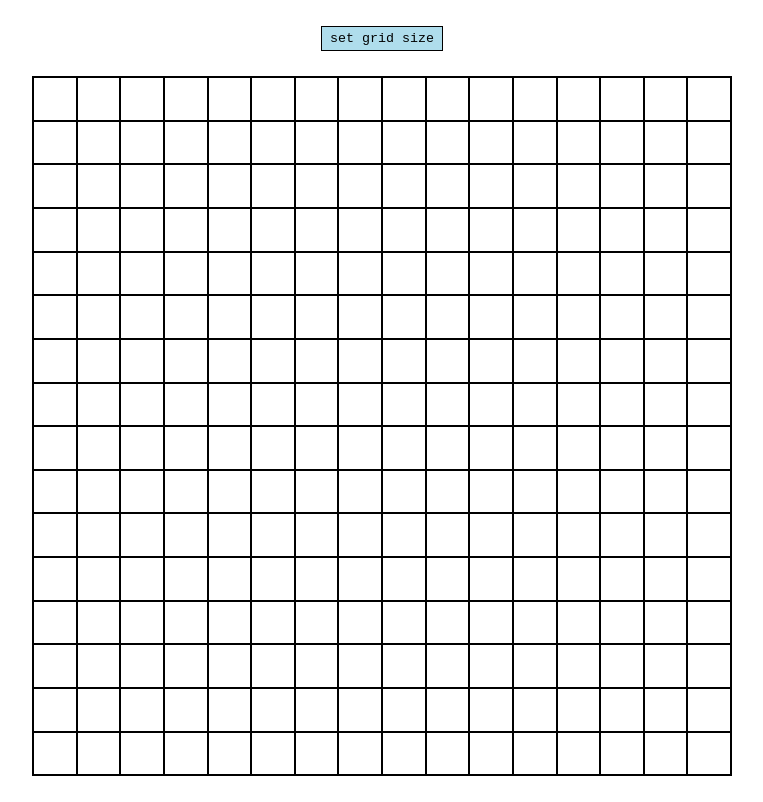
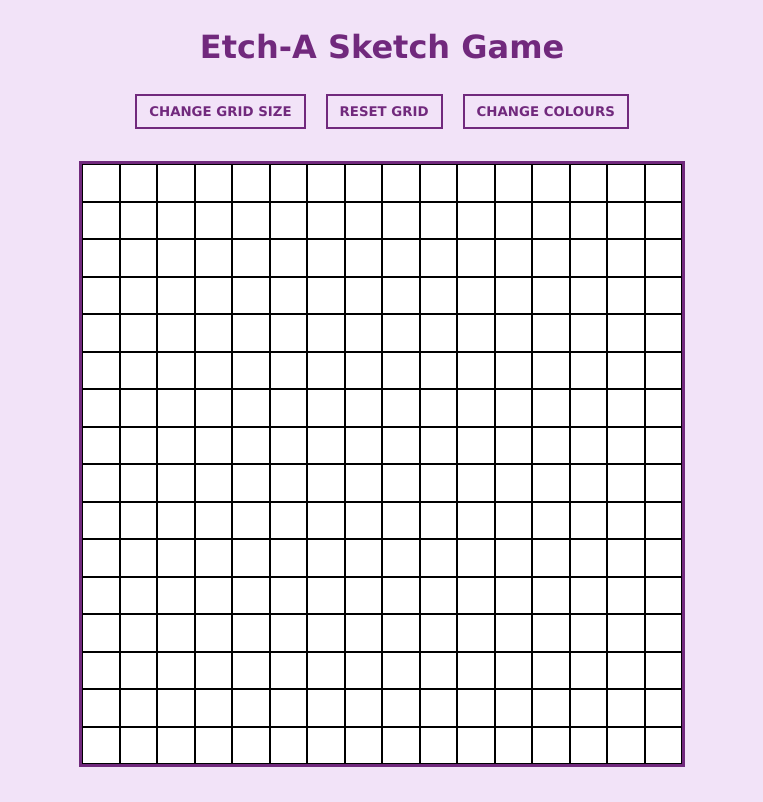
Before and after one commit to aleximichael/etch-a-sketch, a plain HTML site: page index.html in a window 1280 px wide. Shown: the whole page, without its empty margins (258-1021 px from the left). Drawn offline with Linux system fonts and the light colour scheme.

Commit message:
Add: Buttons to reset grid and change colours

```diff
--- a/index.html
+++ b/index.html
@@ -7,9 +7,20 @@
     <link rel="stylesheet" href="styles.css">
 </head>
 <body>
-    <button class="reset-button">set grid size</button>
-    <div class="grid-container"></div>
+    <h1>Etch-A Sketch Game</h1>
+    <div class="button-section">
+        <div class="button-container">
+            <button class="change-size">CHANGE GRID SIZE</button>
+            <button class="reset-grid">RESET GRID</button>
+            <button class="change-colour">CHANGE COLOURS</button>
+        </div>
+    </div>
+
+    <div class="grid-section">
+        <div class="grid-container"></div>
+    </div>
 
     <script src="script.js"></script>
+
 </body>
 </html>
--- a/script.js
+++ b/script.js
@@ -1,32 +1,67 @@
 const gridContainer = document.querySelector(".grid-container");
+const column = document.createElement("div");
+const square = document.createElement("div");
+square.classList.add("square");
 
-const column = document.createElement("div");
-const grid = document.createElement("div");
-
-column.classList.add("col-container");
-grid.classList.add("grid");
-
-function createGrid(defaultSize = 16) {
-    for (let i = 1; i < defaultSize+1; i++) {
+function createGrid(numSquares = 16) {
+    for (let i = 1; i < numSquares+1; i++) {
         let currCol = column.cloneNode(true);
         gridContainer.appendChild(currCol);
 
-        for (let j = 1; j < defaultSize+1; j++) {
-            currCol.appendChild(grid.cloneNode(true));
+        for (let j = 1; j < numSquares+1; j++) {
+            currCol.appendChild(square.cloneNode(true));
         };
     };
 
-    const grids = document.querySelectorAll(".grid");
+    let squareWidth = `${600 / numSquares}px`;
 
-    let alpha = 0;
+    const colourBtn = document.querySelector(".change-colour");
+    let colourToggle = false;
 
-    grids.forEach((grid) => {
-        grid.addEventListener("mouseover", () => {
-            grid.style.backgroundColor = getRandomColour(alpha);
-            alpha < 1 ? alpha += 0.1 : alpha = 0;
+    colourBtn.addEventListener("click", () => {
+        colourToggle = true;
+    })
+
+    let grids = document.querySelectorAll(".square");
+
+    grids.forEach((square) => {
+        square.setAttribute("style", `width: ${squareWidth}; height: ${squareWidth}`);
+        square.addEventListener("mouseover", () => {
+            if (!colourToggle) {
+                square.style.backgroundColor = "black";
+            } else {
+                square.style.backgroundColor = getRandomColour(1);
+            }
         });
     });
-}
+
+};
+
+const sizeBtn = document.querySelector(".change-size");
+
+sizeBtn.addEventListener("click", () => {
+    newGridSize = +prompt("How many squares wide?");
+    console.log(newGridSize);
+    if (newGridSize > 100) {
+        alert("ERROR. Maximum of 100 squares.");
+    } else if (isNaN(newGridSize)) {
+        alert("ERROR. Please enter a number.");
+    // If the user cancels the pop-up - nothing happens
+    } else if (newGridSize === 0) {
+    } else {
+        gridContainer.replaceChildren();
+        createGrid(newGridSize);
+    };
+});
+
+const resetBtn = document.querySelector(".reset-grid");
+
+resetBtn.addEventListener("click", () => {
+    let grids = document.querySelectorAll(".square");
+    grids.forEach((square) => {
+        square.style.backgroundColor = "white";
+    });
+});
 
 function getRandomColour(alpha) {
     let r = Math.floor(Math.random()*255);
@@ -35,19 +70,4 @@ function getRandomColour(alpha) {
     return `rgb(${r}, ${g}, ${b}, ${alpha})`;
 }
 
-const gridBtn = document.querySelector(".reset-button");
-
-gridBtn.addEventListener("click", ()=> {
-    newGridSize = +prompt("How many squares wide?");
-    console.log(newGridSize);
-    if (newGridSize > 100) {
-        alert("ERROR. Maximum of 100 squares.");
-    } else if (isNaN(newGridSize)) {
-        alert("ERROR. Please enter a number.");
-    } else {
-        gridContainer.replaceChildren();
-        createGrid(newGridSize);
-    };
-});
-
 createGrid();
--- a/styles.css
+++ b/styles.css
@@ -4,33 +4,64 @@
     box-sizing: border-box;
 }
 
-.grid-container {
-    margin: 2vw auto;
-    display: flex;
-    max-width: 700px;
-    border: 0.05em solid black;
+/* Text and Buttons */
+
+body {
+    background-color: #f2e3f8;
 }
 
-.col-container {
-    flex: auto;
-    display: flex;
-    flex-direction: column;
+h1 {
+    font-family: Verdana, sans-serif;
+    margin: 28px;
+    text-align: center;
+    color: #71297d;
 }
 
-.grid {
-    aspect-ratio: 1/1;
-    border: 0.05em solid black;
+.button-section {
+    display: flex;
+    justify-content: center;
+}
+
+.button-container {
+    max-width: 600px;
+    display: flex;
+    gap: 20px;
 }
 
 button {
-    display: flex;
-    margin: 2vw auto 2vw;
-    padding: 4px 8px;
-    border: 1px solid black;
-    background-color: rgb(175, 221, 236);
-    font-family: monospace;
+    font-family: Verdana, sans-serif;
+    font-size: 10pt;
+    font-weight: 600;
+    padding: 8px 12px;
+    background-color: #f2e3f8;
+    border: 2px solid #71297d;
+    color: #71297d;
 }
 
 button:hover {
-    background-color: rgb(98, 153, 172);
+    background-color: #71297d;
+    color: #f2e3f8;
 }
+
+button:active {
+    background-color: #44184c;
+    border: 2px solid #44184c;
+}
+
+/* Grid Section */
+
+.grid-section {
+    margin-top: 32px;
+    display: flex;
+    justify-content: center;
+}
+
+.grid-container {
+    display: flex;
+    border: 0.2em solid #71297d;
+    background-color: white;
+}
+
+.square {
+    border: 0.05em solid black;
+}
```
